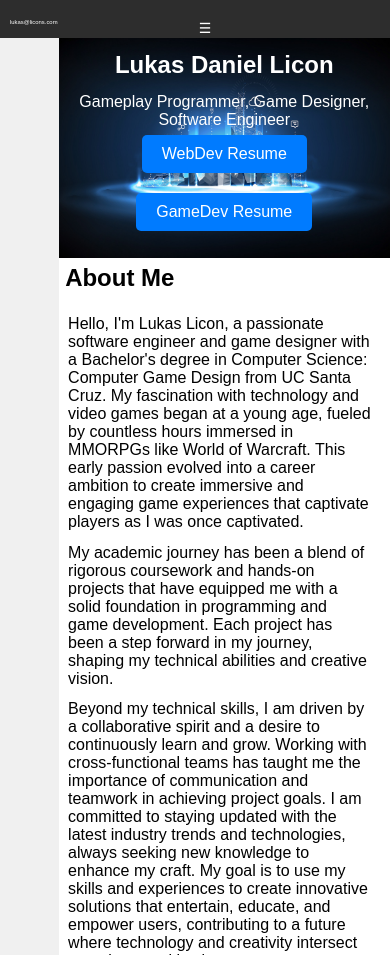
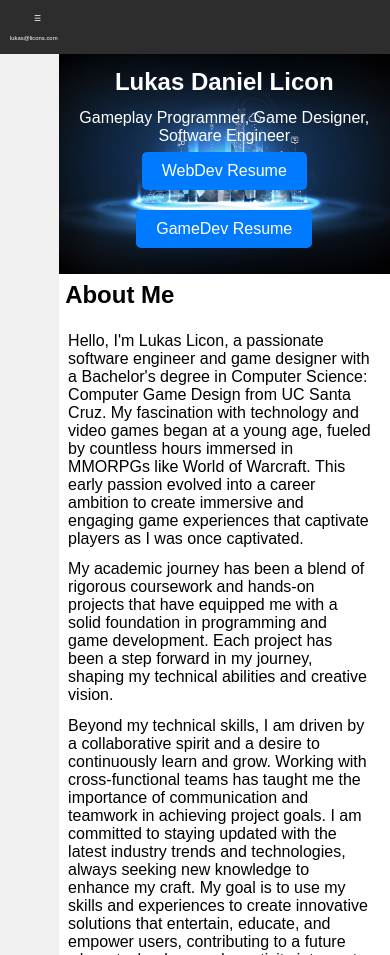
Before and after one commit to lukaslicon/Portfolio, a plain HTML site: page index.html in a window 390 px wide. Shown: the top 955 px of the page. Drawn offline with nearby package versions, Linux system fonts and the light colour scheme.

Commit message:
navigation bar for mobile working well

```diff
--- a/css/style-nav.css
+++ b/css/style-nav.css
@@ -76,27 +76,29 @@
         background: none;
         border: none;
         cursor: pointer;
-        padding: 10px;
+        padding: 1%;
         position: absolute;
-        top: 10px;
-        left: 10px;
+        top: 1%;
+        left: 1.5%;
     }
 
     .navbar-content {
         display: none; /* Hide navigation content on smaller screens by default */
-        align-items: center;
-        text-align: center;
-        position: center;
     }
 
     .navbar-content.active {
         display: flex;
+        flex-direction: row;
     }
 
     .navbar button {
-        width: 100%;
-        padding: 10px;
-        font-size: 14px;
+        display: flex;
+        color: white;
+        padding: 1% 5%;
+        font-size: calc(2.1px + 1.5vw);
+        text-align: left;
+        position: relative;
+        transition: background-color 0.3s ease;
     }
 
     .navbar-email {
@@ -145,6 +147,14 @@
         align-items: center;
         gap: 10px;
     }
+
+    .navbar button:hover::before,
+    .navbar button.active::before {
+        opacity: 0;
+    }
+
+
+
 }
 
 @media screen and (min-width: 769px) {
```
